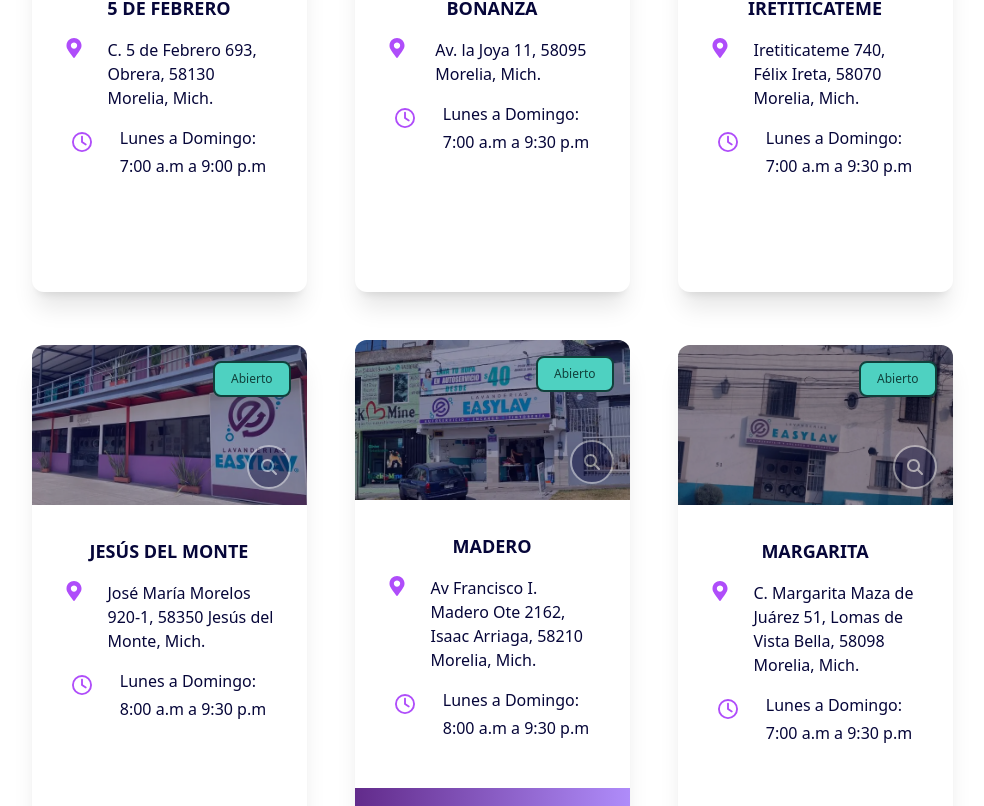
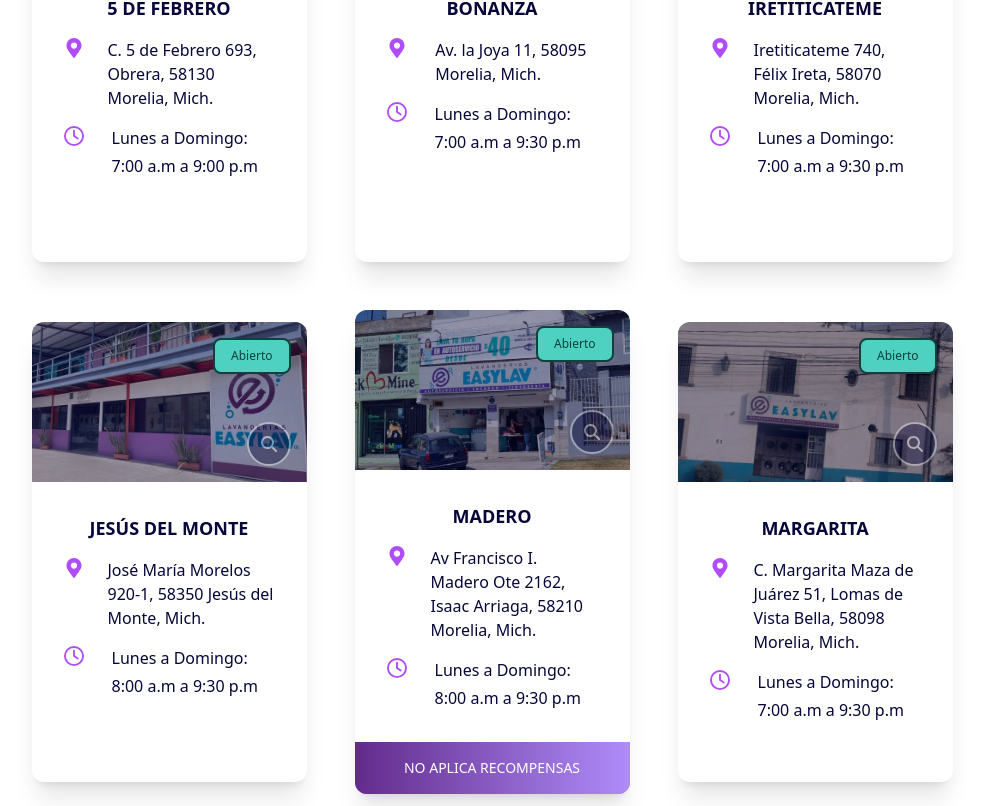
Before and after one commit to dspwebstudiomx/easylav-react, a React (Vite) app: page /sucursales/morelia in a window 1280 px wide. Shown: the part 834-1640 px from the top of the page, without its empty margins (148-1132 px from the left). Built offline with nearby package versions, Linux system fonts and the light colour scheme.

Commit message:
feat: mejora el diseño y la estructura del componente SucursalCard, ajusta el espaciado y la presentación de la información

```diff
--- a/src/components/cards/SucursalCard.jsx
+++ b/src/components/cards/SucursalCard.jsx
@@ -197,13 +197,14 @@ const SucursalCard = ({
       </BackgroundImageSection>
 
       {/* Descripción */}
-      <section className="flex flex-col gap-4 justify-between items-center w-full min-h-[330px]">
-        <div className="flex flex-col gap-4 p-8 bg-gray-300">
+      <section className="flex flex-col gap-4 justify-start items-center w-full min-h-[300px]">
+        <div className="relative w-full">
+          <div className={'flex flex-col gap-4 p-8 w-full'}>
             <TitleH3 justify="justify-center" color="text-dark" fontSize="text-lg" textTransform="uppercase">
               {title}
             </TitleH3>
             <a
-            className="flex gap-6 justify-between items-start"
+              className="flex gap-6 justify-start items-start"
               href={gmap}
               target="_blank"
               alt={`Ir a Sucursal ${title} en Google Maps`}
@@ -214,7 +215,7 @@ const SucursalCard = ({
               </div>
               <span className="text-base text-dark">{place}</span>
             </a>
-          <div className="flex gap-2 justify-center items-center">
+            <div className="flex gap-2 justify-start items-start">
               <div className="w-10 h-10">
                 <FaRegClock size={20} className="text-secondary" />
               </div>
@@ -224,9 +225,8 @@ const SucursalCard = ({
               </div>
             </div>
           </div>
-        {/* Advertisement */}
           {advertisement && (
-          <article className="w-full -mb-4 xl:mb-0">
+            <article className="w-full mb-0">
               {Badge ? (
                 <Badge backgroundColor="bg-gradient-to-r from-secondary_dark to-secondary_light md:bg-secondary">
                   <p className="text-sm uppercase px-8">{advertisement}</p>
@@ -235,14 +235,15 @@ const SucursalCard = ({
             </article>
           )}
           {renderMapLinks(position, title, gmap)}
-      </section>
-
           {/* Badge */}
           {badge && (
-        <section className="absolute -left-14 top-0 w-[280px] rotate-[320deg] rounded-lg border-2 border-secondary bg-secondary_light px-4 py-1 text-light flex items-center text-sm">
+            <article className="absolute -left-14 top-0 w-[280px] rotate-[320deg] rounded-lg border-2 border-secondary bg-secondary_light px-4 text-light flex items-center text-sm">
               <p className="ml-8">{badge}</p>
+            </article>
+          )}
+          {/* Advertisement */}
+        </div>
       </section>
-      )}
 
       {/* Modal */}
       {showModal && (
--- a/src/pages/inicio/components/ProgramasDeLealtad.jsx
+++ b/src/pages/inicio/components/ProgramasDeLealtad.jsx
@@ -32,7 +32,7 @@ const ProgramasDeLealtad = () => {
 
   return (
     <Section id="quienes-somos" className="bg-light dark:bg-dark h-auto">
-      <Container className="mx-auto flex-col gap-20" id="quienes-somos-contenedor">
+      <Container className="mx-auto flex-col gap-20" id="quienes-somos-contenedor ">
         <TwoColumnsContainer gridOrder="flex-col-reverse lg:flex-row">
           <div className="mt-20 lg:mt-0">
             <article className="ml-3">
@@ -59,11 +59,11 @@ const ProgramasDeLealtad = () => {
           <ParagraphContainer>
             {/* Descripción corta */}
             <div className="md:text-xl flex flex-col gap-8 items-start justify-start">
-              <div className="flex flex-col gap-4">
-                <span className="text-secondary_dark dark:text-secondary_light text-3xl md:text-4xl font-bold block">
+              <div className="flex flex-col gap-8 mb-8">
+                <span className=" text-secondary_dark dark:text-secondary_light text-3xl md:text-4xl font-bold block">
                   ¡Tu lealtad tiene recompensas! <br />
                 </span>
-                <span className="text-secondary_dark dark:text-secondary_light text-3xl md:text-4xl font-bold block">
+                <span className="ml-7 text-secondary_dark dark:text-secondary_light text-3xl md:text-4xl font-bold block">
                   ¡Todos tus consumos generan recompensas! <br />
                 </span>
                 <span className="text-secondary_dark dark:text-secondary_light text-3xl md:text-4xl font-bold block">
```
Lines whose indentation alone changed are shown as unchanged.
